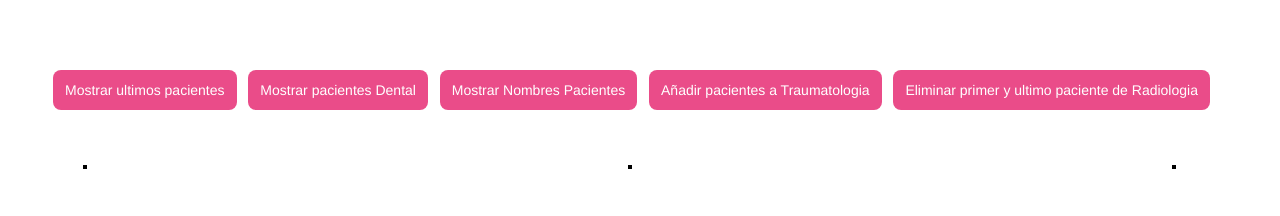
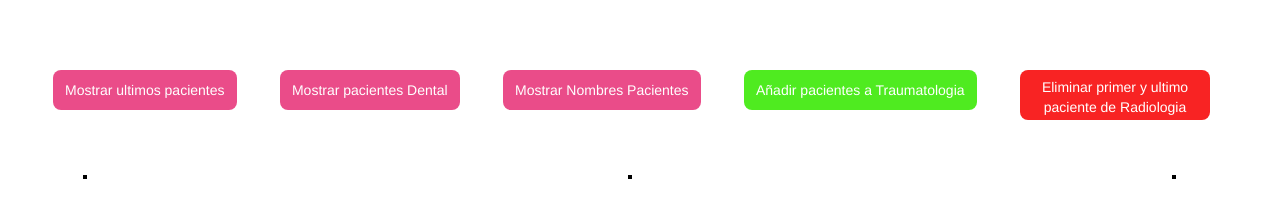
Before and after one commit to martinoremonje/desafio_3_js, a plain HTML site: page index.html in a window 1280 px wide. Shown: the part 134-350 px from the top of the page. Drawn offline with Linux system fonts and the light colour scheme.

Commit message:
colores botones 2

```diff
--- a/assets/css/style.css
+++ b/assets/css/style.css
@@ -56,3 +56,63 @@ h1{
 .btn:focus {
   background-color: #F082AC;
 }
+.btnR {
+  background-color: #f82323;
+  border-radius: 8px;
+  border-style: none;
+  width: 190px;
+  color: #FFFFFF;
+  cursor: pointer;
+  display: inline-block;
+  font-family: "Haas Grot Text R Web", "Helvetica Neue", Helvetica, Arial, sans-serif;
+  font-size: 14px;
+  font-weight: 500;
+  height: 50px;
+  list-style: none;
+  margin: 0;
+  outline: none;
+  position: relative;
+  text-align: center;
+  text-decoration: none;
+  transition: color 100ms;
+  vertical-align: baseline;
+  user-select: none;
+  -webkit-user-select: none;
+  touch-action: manipulation;
+}
+
+.btnR:hover,
+.btnR:focus {
+  background-color: #ff8e8e;
+}
+.btnG {
+  background-color: #4feb20;
+  border-radius: 8px;
+  border-style: none;
+  box-sizing: border-box;
+  color: #FFFFFF;
+  cursor: pointer;
+  display: inline-block;
+  font-family: "Haas Grot Text R Web", "Helvetica Neue", Helvetica, Arial, sans-serif;
+  font-size: 14px;
+  font-weight: 500;
+  height: 40px;
+  line-height: 20px;
+  list-style: none;
+  margin: 0;
+  outline: none;
+  padding: 7px 12px;
+  position: relative;
+  text-align: center;
+  text-decoration: none;
+  transition: color 100ms;
+  vertical-align: baseline;
+  user-select: none;
+  -webkit-user-select: none;
+  touch-action: manipulation;
+}
+
+.btnG:hover,
+.btnG:focus {
+  background-color: #86ff9a;
+}
--- a/index.html
+++ b/index.html
@@ -18,8 +18,8 @@
         <button class="btn" id="btn">Mostrar ultimos pacientes</button>
         <button class="btn"  id="btn4">Mostrar pacientes Dental</button>
         <button class="btn"  id="btn5">Mostrar Nombres Pacientes</button>
-        <button class="btn" id="btn2">Añadir pacientes a Traumatologia</button>
-        <button class="btn" id="btn3">Eliminar primer y ultimo paciente de Radiologia</button>
+        <button class="btn btnG" id="btn2">Añadir pacientes a Traumatologia</button>
+        <button class="btn btnR" id="btn3">Eliminar primer y ultimo paciente de Radiologia</button>
     </div>
     <div style="display: flex; justify-content: space-between; padding: 25px 75px; margin-top: 30px;">
         <div>
```
